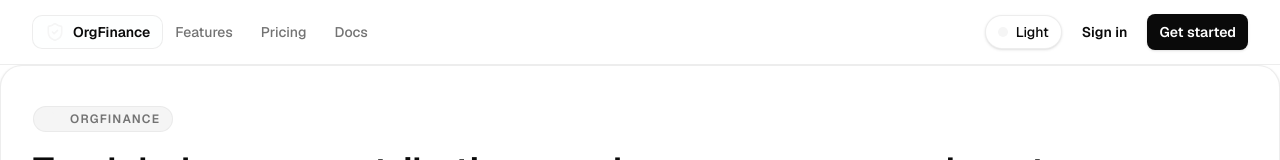
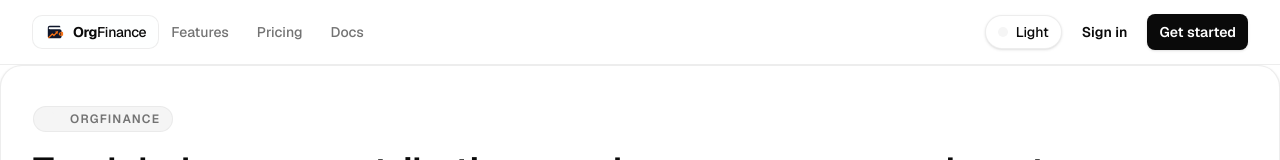
Before and after one commit to Kamish76/Financial-tracker-ProjectDec1025, a Next.js app: page / in a window 1280 px wide. Shown: the top 160 px of the page. Built offline with nearby package versions, Linux system fonts and the light colour scheme.

Commit message:
feat: add OrgFinance vector logo and app icon

```diff
--- a/src/app/(authenticated)/layout.tsx
+++ b/src/app/(authenticated)/layout.tsx
@@ -1,6 +1,7 @@
 import { cookies } from 'next/headers'
 import { SidebarProvider, SidebarInset, SidebarTrigger } from '@/components/ui/sidebar'
 import { AppSidebar } from '@/components/app-sidebar'
+import { OrgFinanceLogoMark } from '@/components/brand-logo'
 import { Separator } from '@/components/ui/separator'
 import { getCachedUser } from '@/lib/supabase/server'
 import { getUserWalletId } from '@/lib/wallet-server'
@@ -24,6 +25,7 @@ export default async function AuthenticatedLayout({
           <SidebarTrigger className="-ml-1" />
           <Separator orientation="vertical" className="mr-2 h-4" />
           <div className="flex items-center gap-2">
+            <OrgFinanceLogoMark className="size-6" />
             <h1 className="text-lg font-semibold">OrgFinance</h1>
           </div>
         </header>
--- a/src/app/auth/page.tsx
+++ b/src/app/auth/page.tsx
@@ -3,6 +3,7 @@
 import { Suspense, useMemo, useState } from "react";
 import { useSearchParams } from "next/navigation";
 import { ArrowRight, CheckCircle2, LockKeyhole, Mail } from "lucide-react";
+import { OrgFinanceLogoMark } from "@/components/brand-logo";
 
 import { Button } from "@/components/ui/button";
 import { Card, CardContent, CardDescription, CardHeader, CardTitle } from "@/components/ui/card";
@@ -93,7 +94,7 @@ function AuthForm() {
         <div className="relative z-10 flex h-full flex-col justify-between p-6 sm:p-8 lg:p-10">
           <div>
             <div className="inline-flex items-center gap-2 rounded-full border border-white/10 bg-white/8 px-3 py-1 text-[11px] font-semibold uppercase tracking-[0.24em] text-white/80 backdrop-blur">
-              <LockKeyhole className="h-3.5 w-3.5 text-accent" />
+              <OrgFinanceLogoMark className="h-4 w-4" tone="dark" />
               OrgFinance Access
             </div>
             <h1 className="mt-6 max-w-sm text-3xl font-semibold leading-tight text-white sm:text-4xl">
--- a/src/components/app-sidebar.tsx
+++ b/src/components/app-sidebar.tsx
@@ -2,6 +2,7 @@
 
 import Link from 'next/link'
 import { Building2, User, LogOut, Settings, Moon, Sun, WalletCards } from 'lucide-react'
+import { OrgFinanceLogoMark } from '@/components/brand-logo'
 import {
   Sidebar,
   SidebarContent,
@@ -106,9 +107,7 @@ export function AppSidebar({ walletId }: { walletId?: string | null } = {}) {
           <SidebarMenuItem>
             <SidebarMenuButton size="lg" asChild>
               <Link href="/organizations">
-                <div className="flex aspect-square size-8 items-center justify-center rounded-lg bg-accent text-white">
-                  <Building2 className="size-4" />
-                </div>
+                <OrgFinanceLogoMark className="size-8" />
                 <div className="flex flex-col gap-0.5 leading-none">
                   <span className="font-semibold">OrgFinance</span>
                   <span className="text-xs text-muted-foreground">Tracker</span>
--- /dev/null
+++ b/src/components/brand-logo.tsx
@@ -0,0 +1,84 @@
+import { cn } from '@/lib/utils'
+
+interface OrgFinanceLogoMarkProps {
+  className?: string
+  /** Optional tone override for surfaces with a fixed dark background (e.g. auth aside). */
+  tone?: 'auto' | 'light' | 'dark'
+}
+
+/**
+ * 1:1 OrgFinance wallet-and-growth emblem matching the mobile brand palette.
+ */
+export function OrgFinanceLogoMark({
+  className,
+  tone = 'auto',
+}: OrgFinanceLogoMarkProps) {
+  const walletFillClass =
+    tone === 'dark'
+      ? 'fill-slate-50'
+      : tone === 'light'
+        ? 'fill-slate-900'
+        : 'fill-slate-900 dark:fill-slate-50'
+
+  return (
+    <svg
+      viewBox="0 0 64 64"
+      fill="none"
+      xmlns="http://www.w3.org/2000/svg"
+      className={cn('shrink-0', className)}
+      aria-hidden="true"
+    >
+      <path
+        className={walletFillClass}
+        d="M15 12H45C47.209 12 49 13.791 49 16V17H15C13.343 17 12 18.343 12 20C12 21.657 13.343 23 15 23H47C50.314 23 53 25.686 53 29V46C53 49.314 50.314 52 47 52H15C11.686 52 9 49.314 9 46V18C9 14.686 11.686 12 15 12Z"
+      />
+      <path
+        d="M11.5 50L23.5 38.5L28.5 43L37.5 34"
+        stroke="#F97316"
+        strokeWidth="4.2"
+        strokeLinecap="round"
+        strokeLinejoin="round"
+      />
+      <path d="M32 31.5L42 29L39.5 39L32 31.5Z" fill="#F97316" />
+      <path d="M53 29.5L57 33V35H53V29.5Z" fill="#EA580C" />
+      <path
+        d="M56.5 33H49.5C46.462 33 44 35.462 44 38.5C44 41.538 46.462 44 49.5 44H56.5C57.328 44 58 43.328 58 42.5V34.5C58 33.672 57.328 33 56.5 33Z"
+        fill="#F97316"
+      />
+      <circle className={walletFillClass} cx="49.5" cy="38.5" r="2.2" />
+    </svg>
+  )
+}
+
+interface BrandLogoProps {
+  className?: string
+  markClassName?: string
+  textClassName?: string
+  tone?: 'auto' | 'light' | 'dark'
+}
+
+/**
+ * Horizontal OrgFinance lockup pairing the 1:1 mark with the wordmark.
+ */
+export function BrandLogo({
+  className,
+  markClassName,
+  textClassName,
+  tone = 'auto',
+}: BrandLogoProps) {
+  return (
+    <span className={cn('inline-flex items-center gap-2', className)}>
+      <OrgFinanceLogoMark className={cn('h-6 w-6', markClassName)} tone={tone} />
+      <span
+        className={cn(
+          'tracking-tight text-sm',
+          tone === 'dark' ? 'text-white' : 'text-foreground',
+          textClassName
+        )}
+      >
+        <span className="font-bold">Org</span>
+        <span className="font-medium">Finance</span>
+      </span>
+    </span>
+  )
+}
--- a/src/components/footer.tsx
+++ b/src/components/footer.tsx
@@ -2,6 +2,7 @@
 
 import Link from 'next/link'
 import { Github, Linkedin, Mail } from 'lucide-react'
+import { BrandLogo } from '@/components/brand-logo'
 
 const footerLinks = {
   Product: [
@@ -55,9 +56,8 @@ export function Footer() {
         <div className="grid gap-8 md:grid-cols-5 mb-8">
           {/* Brand Section */}
           <div className="col-span-1">
-            <div className="inline-flex items-center gap-2 rounded-lg border border-border/70 bg-background/50 px-3 py-2 mb-4">
-              <div className="h-6 w-6 rounded bg-accent"></div>
-              <span className="font-semibold text-foreground">OrgFinance</span>
+            <div className="inline-flex items-center rounded-lg border border-border/70 bg-background/50 px-3 py-2 mb-4">
+              <BrandLogo textClassName="text-base" />
             </div>
             <p className="text-sm text-muted-foreground">
               Multi-tenant financial tracking for modern teams.
--- a/src/components/header.tsx
+++ b/src/components/header.tsx
@@ -2,8 +2,9 @@
 
 import Link from 'next/link'
 import { usePathname } from 'next/navigation'
-import { ShieldCheck, Menu, X } from 'lucide-react'
+import { Menu, X } from 'lucide-react'
 import { useState } from 'react'
+import { BrandLogo } from '@/components/brand-logo'
 import { Button } from '@/components/ui/button'
 import { ThemeToggle } from '@/components/theme-toggle'
 
@@ -22,9 +23,8 @@ export function Header() {
         <div className="flex items-center justify-between h-16">
           {/* Logo */}
           <Link href="/" className="flex items-center gap-2 shrink-0">
-            <div className="inline-flex items-center gap-2 rounded-lg border border-border/70 bg-background/50 px-3 py-1.5 hover:bg-background transition-colors">
-              <ShieldCheck className="h-5 w-5 text-accent" aria-hidden />
-              <span className="font-semibold text-foreground text-sm">OrgFinance</span>
+            <div className="inline-flex items-center rounded-lg border border-border/70 bg-background/50 px-3 py-1.5 hover:bg-background transition-colors">
+              <BrandLogo markClassName="h-5 w-5" />
             </div>
           </Link>
 
```
Also changed, not shown: src/app/icon.svg (added).
